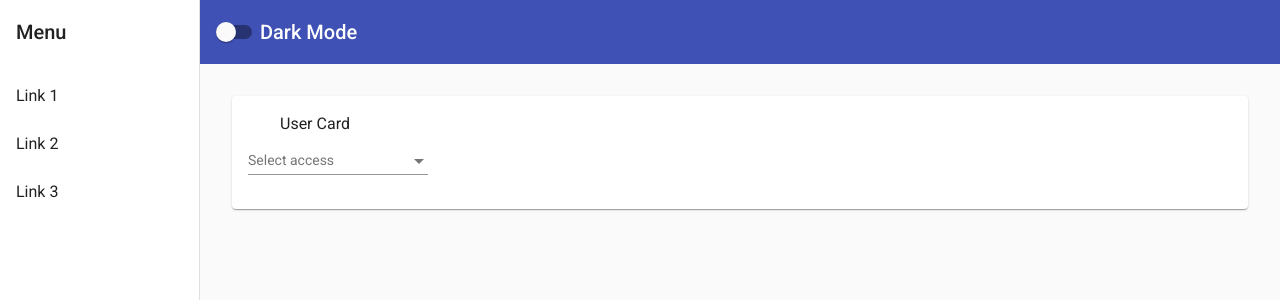
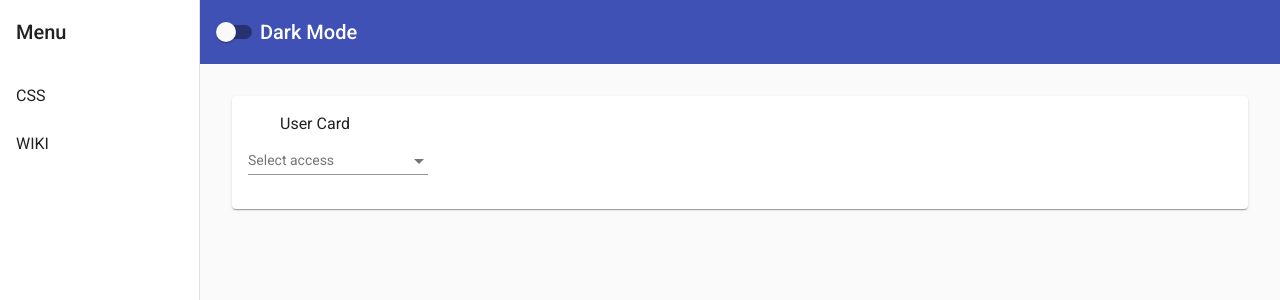
Before and after one commit to pranxy/sandbox, an Angular app: page / in a window 1280 px wide. Shown: the top 300 px of the page. Built offline with nearby package versions, Linux system fonts and the light colour scheme.

Commit message:
git add routing

```diff
--- a/angular.json
+++ b/angular.json
@@ -88,7 +88,7 @@
               "src/assets"
             ],
             "styles": [
-              "src/styles.css"
+              "src/styles.scss"
             ],
             "scripts": []
           }
--- a/src/app/app.module.ts
+++ b/src/app/app.module.ts
@@ -13,23 +13,30 @@
 import { BrowserAnimationsModule } from '@angular/platform-browser/animations';
 
 import { AppComponent } from './app.component';
+import { AppRoutingModule } from './app.routing';
+import { HomeComponent } from './home/home.component';
 import { NavigationComponent } from './navigation/navigation.component';
 
+const MaterialModules = [
+  MatToolbarModule,
+  MatButtonModule,
+  MatSidenavModule,
+  MatFormFieldModule,
+  MatIconModule,
+  MatListModule,
+  MatCardModule,
+  MatSelectModule,
+  MatSlideToggleModule,
+];
+
 @NgModule({
-  declarations: [AppComponent, NavigationComponent],
+  declarations: [AppComponent, NavigationComponent, HomeComponent],
   imports: [
     BrowserModule,
     BrowserAnimationsModule,
     LayoutModule,
-    MatToolbarModule,
-    MatButtonModule,
-    MatSidenavModule,
-    MatFormFieldModule,
-    MatIconModule,
-    MatListModule,
-    MatCardModule,
-    MatSelectModule,
-    MatSlideToggleModule,
+    AppRoutingModule,
+    ...MaterialModules,
   ],
   providers: [],
   bootstrap: [AppComponent],
--- /dev/null
+++ b/src/app/home/home.component.html
@@ -0,0 +1,12 @@
+<mat-card>
+  <mat-card-header>User Card</mat-card-header>
+  <mat-card-content class="card-content">
+    <mat-form-field>
+      <mat-label>Select access</mat-label>
+      <mat-select>
+        <mat-option [value]="0">Admin</mat-option>
+        <mat-option [value]="1">Collaborator</mat-option>
+      </mat-select>
+    </mat-form-field>
+  </mat-card-content>
+</mat-card>
--- /dev/null
+++ b/src/app/home/home.component.ts
@@ -0,0 +1,12 @@
+import { Component, OnInit } from '@angular/core';
+
+@Component({
+  selector: 'app-home',
+  templateUrl: './home.component.html',
+  styleUrls: ['./home.component.scss'],
+})
+export class HomeComponent implements OnInit {
+  constructor() {}
+
+  ngOnInit(): void {}
+}
--- a/src/app/navigation/navigation.component.html
+++ b/src/app/navigation/navigation.component.html
@@ -3,9 +3,8 @@
     [mode]="(isHandset$ | async) ? 'over' : 'side'" [opened]="(isHandset$ | async) === false">
     <mat-toolbar>Menu</mat-toolbar>
     <mat-nav-list>
-      <a mat-list-item href="#">Link 1</a>
-      <a mat-list-item href="#">Link 2</a>
-      <a mat-list-item href="#">Link 3</a>
+      <a mat-list-item href="#">CSS</a>
+      <a mat-list-item href="#">WIKI</a>
     </mat-nav-list>
   </mat-sidenav>
   <mat-sidenav-content>
@@ -20,18 +19,7 @@
     </mat-toolbar>
 
     <main class="content">
-      <mat-card>
-        <mat-card-header>User Card</mat-card-header>
-        <mat-card-content class="card-content">
-          <mat-form-field>
-            <mat-label>Select access</mat-label>
-            <mat-select>
-              <mat-option [value]="0">Admin</mat-option>
-              <mat-option [value]="1">Collaborator</mat-option>
-            </mat-select>
-          </mat-form-field>
-        </mat-card-content>
-      </mat-card>
+      <router-outlet></router-outlet>
     </main>
   </mat-sidenav-content>
 </mat-sidenav-container>
```
Also changed, not shown: src/app/app.routing.ts (added, +18 -0 lines), src/app/home/home.component.scss (added).
